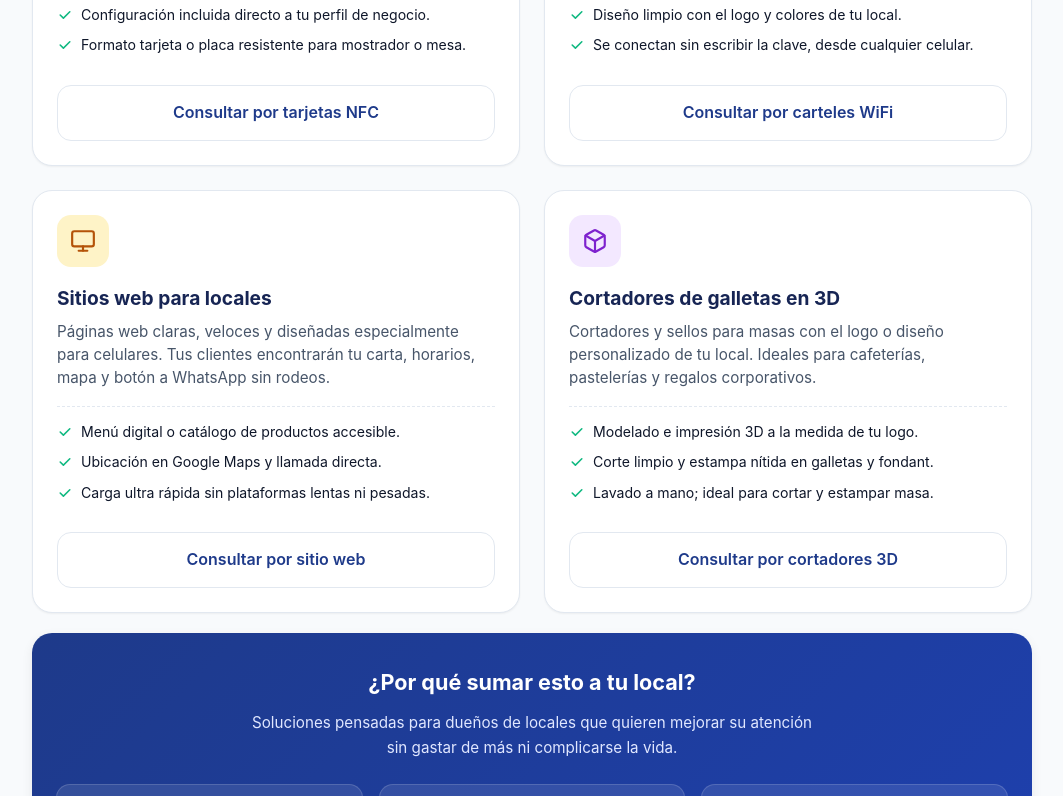
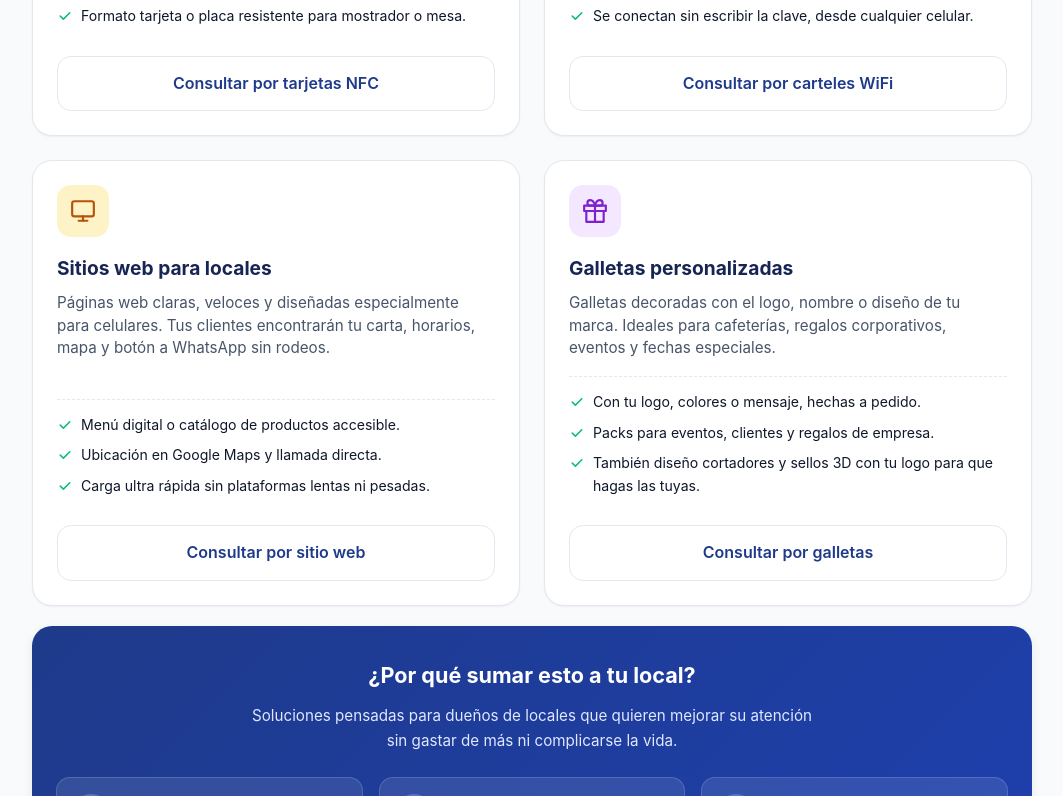
Before and after one commit to tomyurrutiag/web-negocio, a plain HTML site: page muestra/index.html in a window 1280 px wide. Shown: the part 932-1728 px from the top of the page, without its empty margins (108-1171 px from the left). Drawn offline with Linux system fonts and the light colour scheme.

Commit message:
Actualizar servicio a galletas personalizadas y textos de portada

```diff
--- a/muestra/index.html
+++ b/muestra/index.html
@@ -4,7 +4,7 @@
   <meta charset="UTF-8">
   <meta name="viewport" content="width=device-width, initial-scale=1.0">
   <title>Tomás · Tecnología para tu local</title>
-  <meta name="description" content="Soluciones tecnológicas prácticas para locales comerciales: tarjetas de reseñas Google NFC, carteles QR WiFi, sitios web y cortadores 3D para galletas.">
+  <meta name="description" content="Soluciones tecnológicas prácticas para locales comerciales: tarjetas de reseñas Google NFC, carteles QR WiFi, sitios web y galletas personalizadas.">
   <style>
     /* Variables y reseteo básico */
     :root {
@@ -528,7 +528,7 @@
       <span class="hero-tag">Tecnología simple para locales y cafeterías</span>
       <h1 class="hero-title">Atrae más clientes y mejora la experiencia en tu local</h1>
       <p class="hero-subtitle">
-        Te ayudo a conseguir más reseñas en Google, conectar rápido el WiFi de tus clientes, tener tu propia web y destacar con detalles personalizados para tu marca.
+        Te ayudo a conseguir más reseñas en Google, conectar rápido el WiFi de tus clientes, tener tu propia web y regalar galletas con tu marca.
       </p>
       <div class="hero-actions">
         <a href="https://wa.me/56979560426?text=Hola%20Tom%C3%A1s,%20me%20gustar%C3%ADa%20cotizar%20servicios%20para%20mi%20local"
@@ -674,44 +674,46 @@
           </a>
         </article>
 
-        <!-- Servicio 4: Cortadores de galletas 3D -->
+        <!-- Servicio 4: Galletas personalizadas -->
         <article class="service-card">
           <div class="service-icon-wrap icon-3d">
             <svg width="26" height="26" viewBox="0 0 24 24" fill="none" stroke="currentColor" stroke-width="2" stroke-linecap="round" stroke-linejoin="round">
-              <path d="M21 16V8a2 2 0 0 0-1-1.73l-7-4a2 2 0 0 0-2 0l-7 4A2 2 0 0 0 3 8v8a2 2 0 0 0 1 1.73l7 4a2 2 0 0 0 2 0l7-4A2 2 0 0 0 21 16z"/>
-              <polyline points="3.27 6.96 12 12.01 20.73 6.96"/>
-              <line x1="12" y1="22.08" x2="12" y2="12"/>
+              <polyline points="20 12 20 22 4 22 4 12"/>
+              <rect x="2" y="7" width="20" height="5"/>
+              <line x1="12" y1="22" x2="12" y2="7"/>
+              <path d="M12 7H7.5a2.5 2.5 0 0 1 0-5C11 2 12 7 12 7z"/>
+              <path d="M12 7h4.5a2.5 2.5 0 0 0 0-5C13 2 12 7 12 7z"/>
             </svg>
           </div>
-          <h3 class="service-title">Cortadores de galletas en 3D</h3>
+          <h3 class="service-title">Galletas personalizadas</h3>
           <p class="service-description">
-            Cortadores y sellos para masas con el logo o diseño personalizado de tu local. Ideales para cafeterías, pastelerías y regalos corporativos.
+            Galletas decoradas con el logo, nombre o diseño de tu marca. Ideales para cafeterías, regalos corporativos, eventos y fechas especiales.
           </p>
           <ul class="service-features">
             <li>
               <svg width="16" height="16" viewBox="0 0 20 20" fill="currentColor">
                 <path fill-rule="evenodd" d="M16.707 5.293a1 1 0 010 1.414l-8 8a1 1 0 01-1.414 0l-4-4a1 1 0 011.414-1.414L8 12.586l7.293-7.293a1 1 0 011.414 0z" clip-rule="evenodd" />
               </svg>
-              <span>Modelado e impresión 3D a la medida de tu logo.</span>
+              <span>Con tu logo, colores o mensaje, hechas a pedido.</span>
             </li>
             <li>
               <svg width="16" height="16" viewBox="0 0 20 20" fill="currentColor">
                 <path fill-rule="evenodd" d="M16.707 5.293a1 1 0 010 1.414l-8 8a1 1 0 01-1.414 0l-4-4a1 1 0 011.414-1.414L8 12.586l7.293-7.293a1 1 0 011.414 0z" clip-rule="evenodd" />
               </svg>
-              <span>Corte limpio y estampa nítida en galletas y fondant.</span>
+              <span>Packs para eventos, clientes y regalos de empresa.</span>
             </li>
             <li>
               <svg width="16" height="16" viewBox="0 0 20 20" fill="currentColor">
                 <path fill-rule="evenodd" d="M16.707 5.293a1 1 0 010 1.414l-8 8a1 1 0 01-1.414 0l-4-4a1 1 0 011.414-1.414L8 12.586l7.293-7.293a1 1 0 011.414 0z" clip-rule="evenodd" />
               </svg>
-              <span>Lavado a mano; ideal para cortar y estampar masa.</span>
+              <span>También diseño cortadores y sellos 3D con tu logo para que hagas las tuyas.</span>
             </li>
           </ul>
-          <a href="https://wa.me/56979560426?text=Hola%20Tom%C3%A1s,%20quiero%20consultar%20por%20cortadores%203D%20personalizados"
+          <a href="https://wa.me/56979560426?text=Hola%20Tom%C3%A1s,%20quiero%20consultar%20por%20galletas%20personalizadas"
              target="_blank"
              rel="noopener noreferrer"
              class="btn btn-secondary service-btn">
-            Consultar por cortadores 3D
+            Consultar por galletas
           </a>
         </article>
       </div>
```
